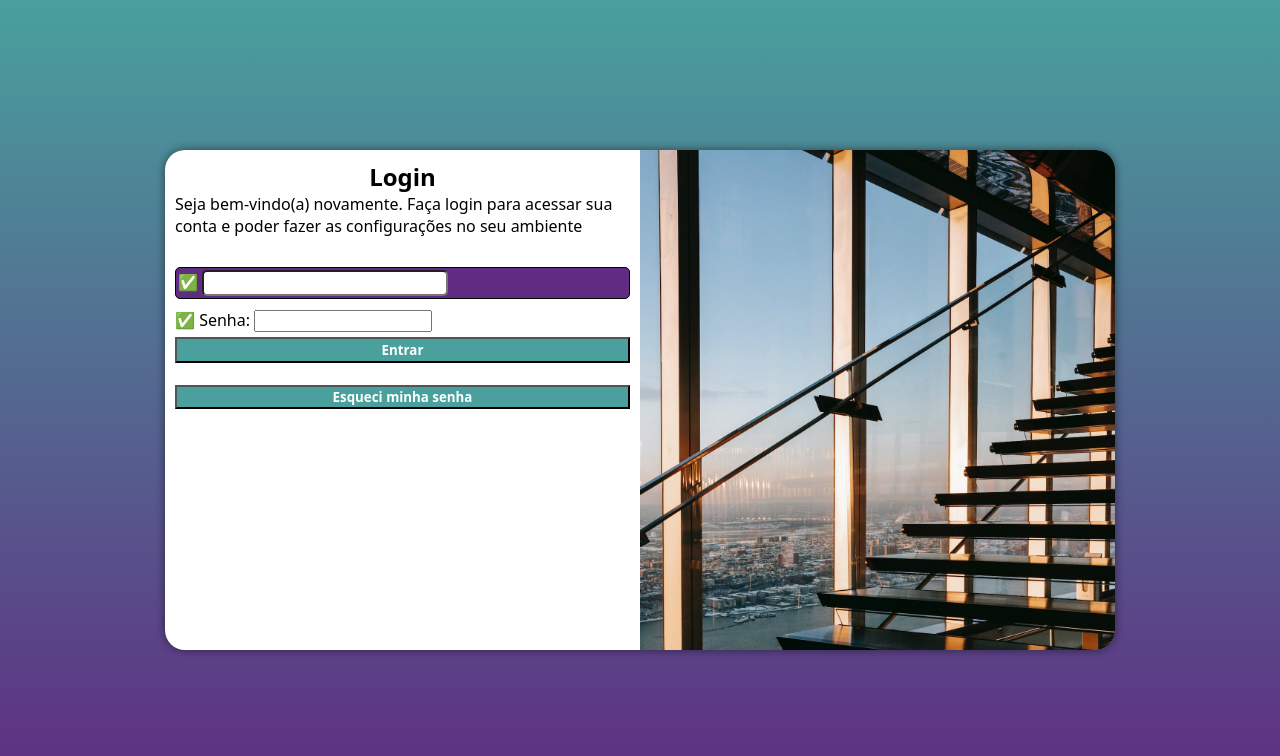
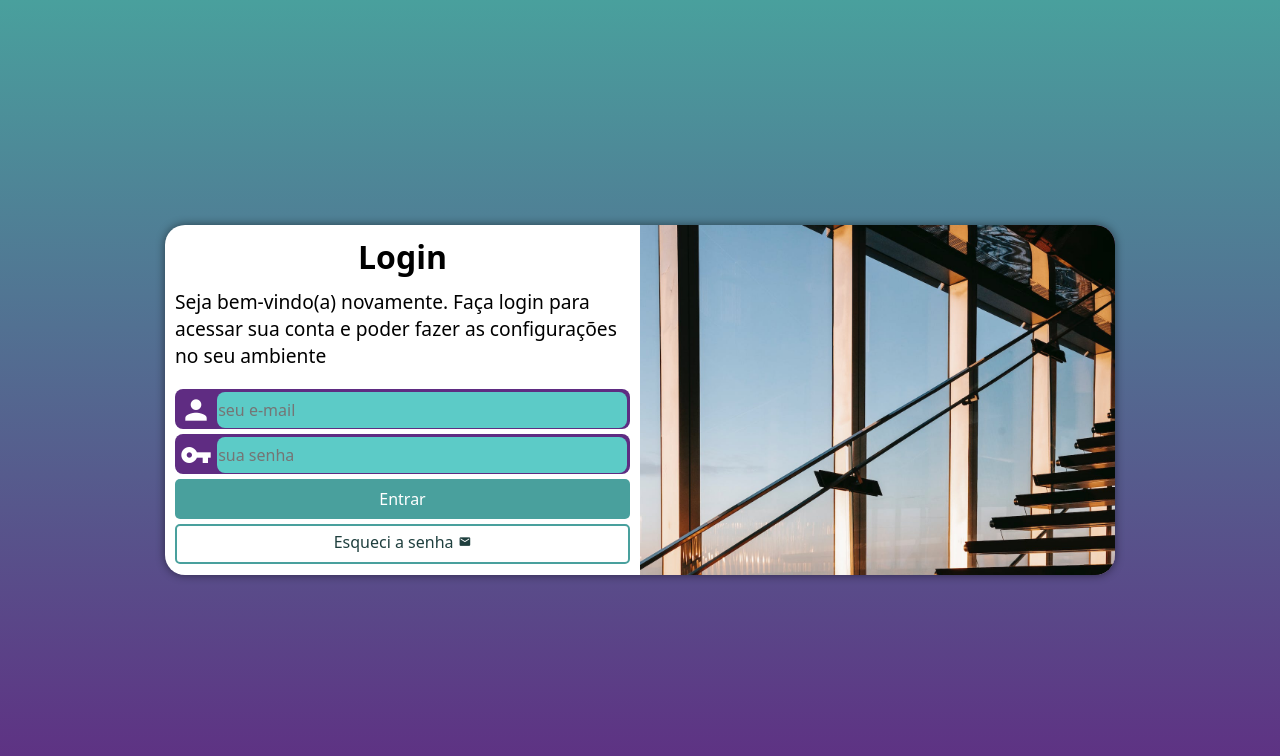
Before and after one commit to Davidcharles222/projeto-login, a plain HTML site: page index.html in a window 1280 px wide. Drawn offline with Linux system fonts and the light colour scheme.

Commit message:
Finalizando projeto login

```diff
--- a/estilos/media-query.css
+++ b/estilos/media-query.css
@@ -7,6 +7,7 @@
 
     section#login{
         width: 80vw;
+        height: 300px;
     }
 
     section#login > div#imagem{
@@ -21,13 +22,14 @@
     }
 }
 
-@media screen and (min-width: 1025px) { /* para telas grandes > que tablets */
+@media screen and (min-width: 1025px){  /* para telas grandes > que tablets */
     body{
         background-image: linear-gradient(to bottom, #49a09d,#5f2c82);
     }
 
     section#login{
         width: 950px;
+        height: 350px;
     }
 
     section#login > div#imagem{
@@ -40,3 +42,13 @@
         float: left;
         width: 50%;
     }
+
+    section #formulario h1{
+        font-size: 2em;
+    }
+
+    section #formulario p{
+        font-size: 1.2em;
+    }
+
+}
--- a/estilos/style.css
+++ b/estilos/style.css
@@ -29,16 +29,16 @@ section#login{
     position: absolute;
     top: 50%;
     left: 50%;
-    transform: translate(-50%, -50%);
     background-color: white;
 
     width: 250px;
-    height: 500px;
+    height: 540px;
     border-radius: 20px;
     box-shadow: 0px 0px 10px rgba(0, 0, 0, 0.497);
     overflow: hidden; /* arredonda borda de toda section */
     transition: width 0.3s, height 0.3s; /* realizar uma transição mais lenta de mudança de tela  */
     transition-timing-function: ease; /* deixar a transição de tela mais suave */
+    transform: translate(-50%, -50%);
 }
 
 section #imagem{
@@ -53,66 +53,88 @@ section #formulario{
     padding: 10px;
 }
 
-
-
-
 section #formulario h1{
     text-align: center;
+    margin-bottom: 10px;
 }
 
-section #nome{
-    margin-top: 10px;
+section #formulario p{
+    font-size: 0.9em;
+    margin-bottom: 20px;
 }
 
-section #senha{
-    margin-top: 10px;
+form div.campo{
+    background-color: #5f2c82;
+    height: 40px;
+    display: block;
+    width: 100%;
+    border-radius: 8px;
+    margin: 5px 0px;
 }
 
-section #nome::before{
-    content: '\2705';
-
+div.campo label{
+    display: none;
 }
 
-section #senha::before{
-    content: '\2705';
+div.campo span{
+    color: white;
+    font-size: 2em;
+    width: 40px;
+    padding: 5px;
 }
 
-section #frm{
-    margin-top: 30px;
+div.campo input{
+    background-color: #5ccbc7;
+    font-size: 1em;
+    width: calc(100% - 44.9px); /* tela 100% menos os 40px do icone span acima*/
+    height: 90%;
+    border: 0px;
+    border-radius: 8px;
+    padding: 1px;
+    transform: translate(-2px, -10px); /* chegando o input no lugar central */
 }
 
-section#login > div#formulario > form#frm > input#entrar{
+div.campo input:focus-within{ /* quando clicar no bloco fique branco*/
+    background-color: white;
+    border: none;
+}
+
+form input[type=submit]{
+    background-color:#49a09d ;
     display: block;
     width: 100%;
-    padding: 2px;
-    background-color:#49a09d ;
-    font-weight: bolder;
+    height: 40px;
     color: white;
-    margin-top: 5px;
+    border: none;
+    border-radius: 5px;
+    margin: 5px 0px;
+    cursor: pointer;
+    font-size: 1em;
 }
 
-section#login > div#formulario > form#frm > input#limpar{
-    display: block;
-    width: 100%;
-    padding: 1px;
-    background-color:#49a09d ;
-    font-weight: bolder;
-    color: white;
+form input[type=submit]:hover{
+    background-color: #1f4644;
 }
 
-#nome{
+form a.botao{
+    display: block;
+    background-color: white;
+    text-align: center;
+    border: 2px solid #49a09d;
+    height: 40px;
     border-radius: 5px;
-    border: 1px solid black;
-    padding: 2px;
-    background-color: #5f2c82;
-    border-radius: 5px;
+    text-decoration: none;
+    color:#1f3f3e ;
+    font-size: 1em;
+    width: 100%;
+    padding-top: 5px;
 }
 
-p #inome{
+form a:hover{
+    background-color: #49a09d;
+}
 
-    background-color: white;
-    padding: 2px;
-    border-radius: 5px;
-
+form #esqueci{
+    font-size: 0.8em;
+    padding-left: 5px;
 }
-}
--- a/index.html
+++ b/index.html
@@ -4,6 +4,7 @@
     <meta charset="UTF-8">
     <meta name="viewport" content="width=device-width, initial-scale=1.0">
     <title>Login</title>
+    <link href="https://fonts.googleapis.com/icon?family=Material+Icons" rel="stylesheet">
     <link rel="stylesheet" href="estilos/style.css">
     <link rel="stylesheet" href="estilos/media-query.css">
 </head>
@@ -19,24 +20,25 @@
                 <h1>Login</h1>
                 <p>Seja bem-vindo(a) novamente. Faça login para acessar sua conta e poder fazer as configurações no seu ambiente</p>
 
-                <form id="frm" action="login.php" method="post">
+                <form action="login.php" method="post" autocomplete="on">
 
-                <p id="nome">
-                    <label for="inome"></label>
-                    <input type="text" name="nome" id="inome" required size="25"><br>
-                </p>
+                    <div class="campo">
 
-                <p id="senha">
-                    <label for="isenha">Senha: </label>
-                    <input type="password" name="senha" id="isenha" required size="17">
-                </p>
+                        <span class="material-icons">person</span>
+                        <input type="email" name="email" id="iemail" autocomplete="email" required placeholder="seu e-mail" maxlength="30">
+                        <label for="iemail">Login</label>
 
+                    </div>
 
-                    <input id="entrar" type="submit" value="Entrar"><br>
-                    <input id="limpar" type="reset" value="Esqueci minha senha">
+                    <div class="campo">
 
+                        <span class="material-icons">vpn_key</span>
+                        <input type="password" name="senha" id="isenha" autocomplete="current-password" required placeholder="sua senha" minlength="8" maxlength="20">
+                        <label for="isenha">Senha</label>
+                    </div>
 
-
+                        <input type="submit" value="Entrar">
+                        <a class="botao" href="#">Esqueci a senha<span id="esqueci" class="material-icons">mail</span>
 
                 </form>
             </div>
```
